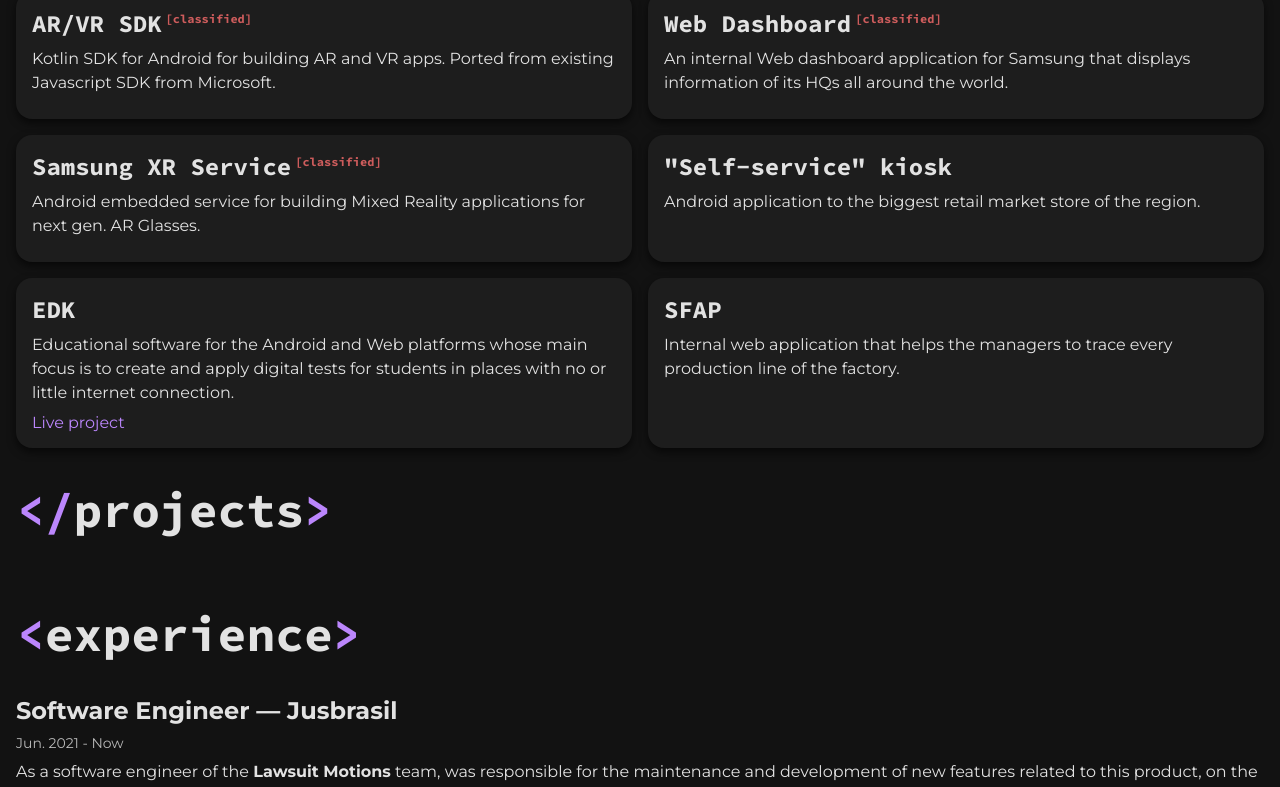
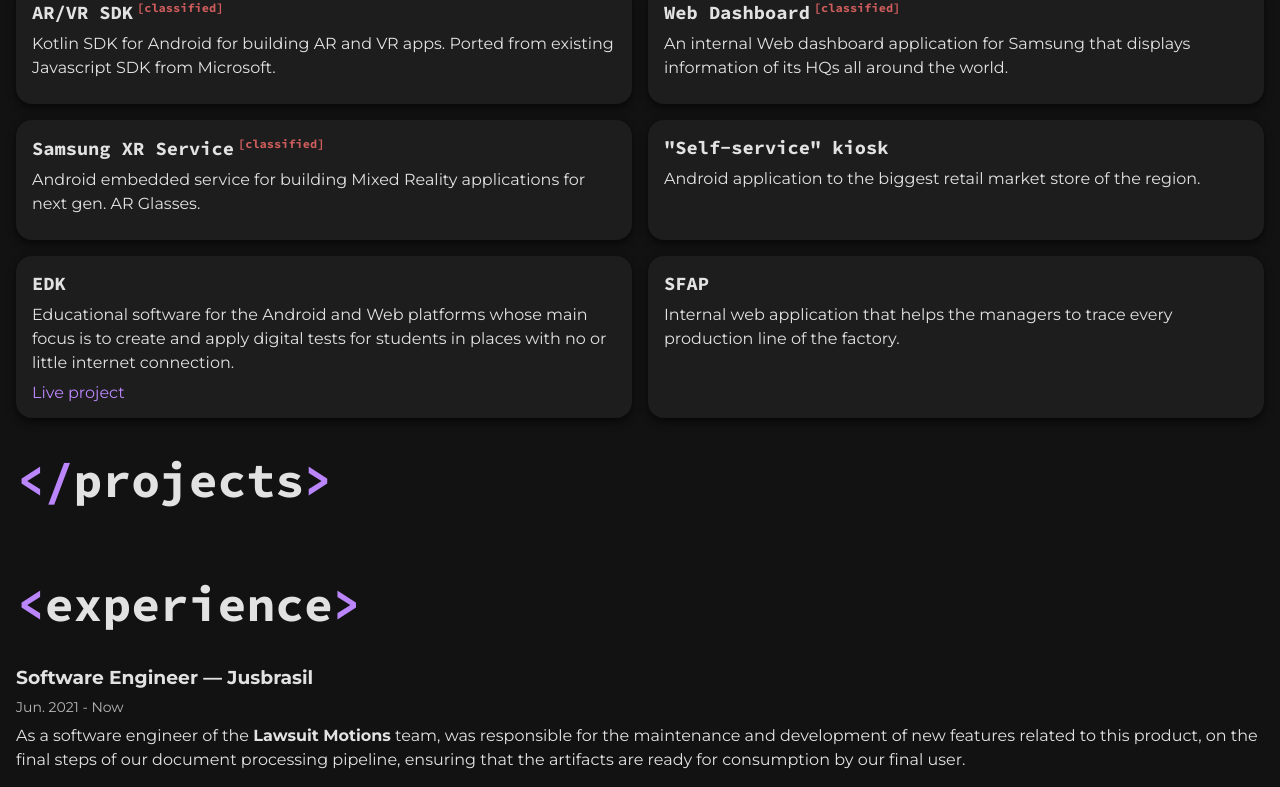
Before and after one commit to giovannifiori/my-website, a Next.js app: page / in a window 1280 px wide. Shown: the part 2498-3285 px from the top of the page. Built offline with nearby package versions, Linux system fonts and the light colour scheme.

Commit message:
refactor: prefer ts interface over type

```diff
--- a/components/HomeSection/index.tsx
+++ b/components/HomeSection/index.tsx
@@ -2,7 +2,7 @@ import React, {ReactNode} from 'react'
 
 import styles from './Section.module.scss'
 
-type Props = {
+interface Props {
     title: string,
     children: ReactNode
 }
--- a/components/ProjectCard/ProjectCard.module.scss
+++ b/components/ProjectCard/ProjectCard.module.scss
@@ -6,7 +6,7 @@
   padding: 1rem;
   background-color: $surface;
 
-  & h2 {
+  & h3 {
     margin-bottom: 0.5rem;
 
     & sup {
--- a/components/ProjectCard/index.tsx
+++ b/components/ProjectCard/index.tsx
@@ -1,15 +1,15 @@
 import React from 'react'
-import Project from '../../types/Project'
+import type Project from '../../types/Project'
 
 import styles from './ProjectCard.module.scss'
 
-type Props = {
+interface Props {
   project: Project
 }
 
 const ProjectCard = ({project: {name, description, isClassified, link}}: Props) => (
     <div className={styles.container}>
-      <h2>{name}{isClassified && <sup>[classified]</sup>}</h2>
+      <h3>{name}{isClassified && <sup>[classified]</sup>}</h3>
       <p>{description}</p>
       {link && <a href={link} rel="nofollow noreferrer" target="_blank">Live project</a>}
     </div>
--- a/components/Projects/index.tsx
+++ b/components/Projects/index.tsx
@@ -1,11 +1,11 @@
 import React from 'react'
 import Section from '../HomeSection'
 import ProjectCard from '../ProjectCard'
-import Project from '../../types/Project'
+import type Project from '../../types/Project'
 
 import styles from './Projects.module.scss'
 
-type Props = {
+interface Props {
   projects: Project[]
 }
 
--- a/components/SkillsRay/index.tsx
+++ b/components/SkillsRay/index.tsx
@@ -2,12 +2,12 @@ import React from 'react'
 
 import styles from './SkillsRay.module.scss'
 
-type SkillItemGroup = {
+interface SkillItemGroup {
   title?: string,
   items: string[]
 }
 
-type Props = {
+interface Props {
   title: string,
   items: SkillItemGroup[],
   open?: boolean,
--- a/components/WorkInfo/index.tsx
+++ b/components/WorkInfo/index.tsx
@@ -1,8 +1,9 @@
-import React, {ReactNode} from 'react'
+import React from 'react'
+import type {ReactNode} from 'react'
 
 import styles from './WorkInfo.module.scss'
 
-type Props = {
+interface Props {
   company: string,
   role: string,
   timeSpan: string,
@@ -11,7 +12,7 @@ type Props = {
 
 const WorkInfo = ({company, role, timeSpan, children}: Props) => (
     <div className={styles.container}>
-      <h2 className={styles.title}>{role} &#8212; {company}</h2>
+      <h3 className={styles.title}>{role} &#8212; {company}</h3>
       <span className={styles.timeSpan}>{timeSpan}</span>
       <div className={styles.content}>
         {children}
--- a/pages/index.tsx
+++ b/pages/index.tsx
@@ -5,12 +5,12 @@ import Skills from '../components/Skills'
 import Experience from '../components/Experience'
 import Projects from '../components/Projects'
 import Footer from '../components/Footer'
-import Project from '../types/Project'
 import Contact from '../components/Contact'
+import type Project from '../types/Project'
 
 import styles from '../styles/Home.module.scss'
 
-type Props = {
+interface Props {
   projects: Project[]
 }
 
```
